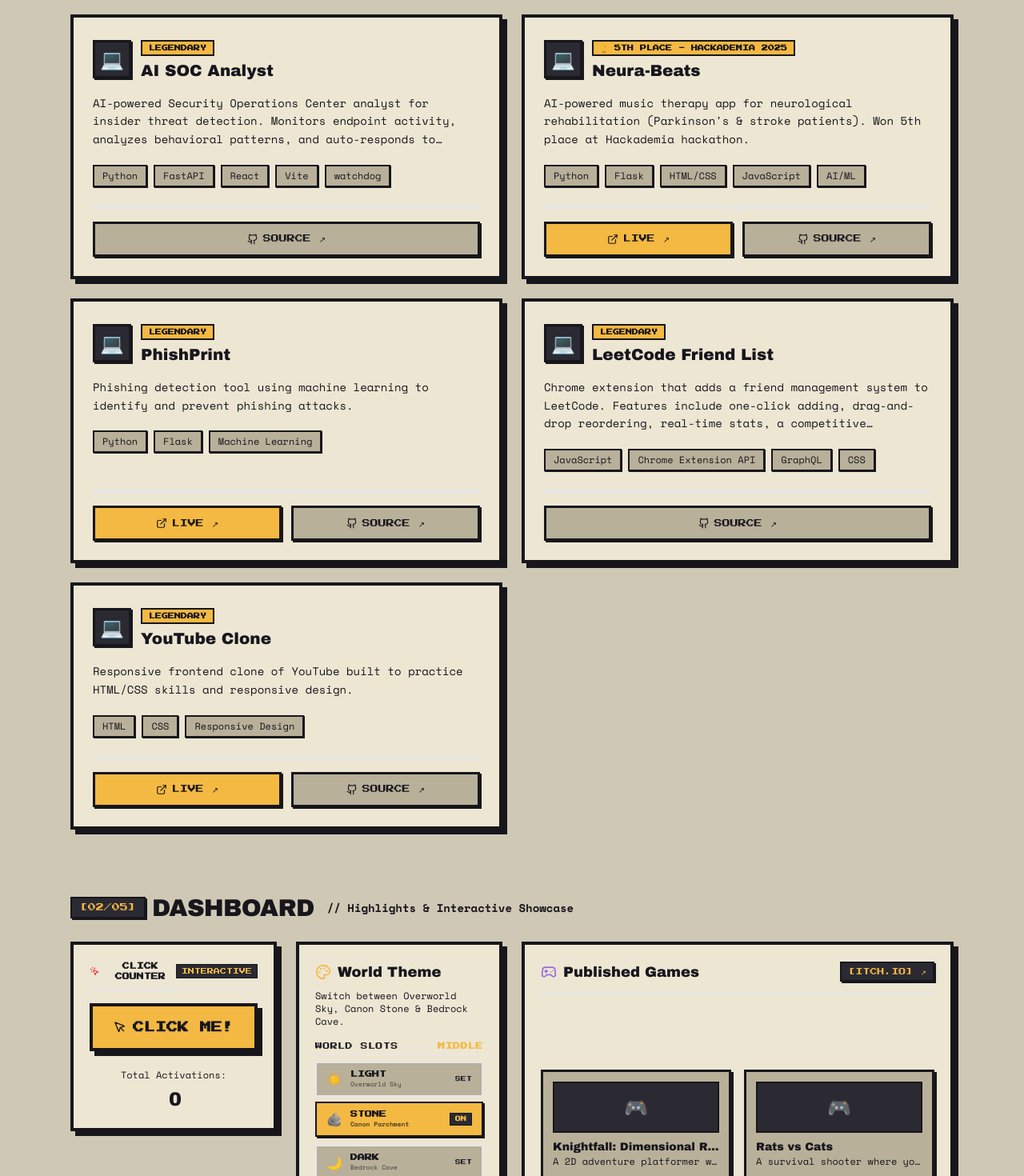
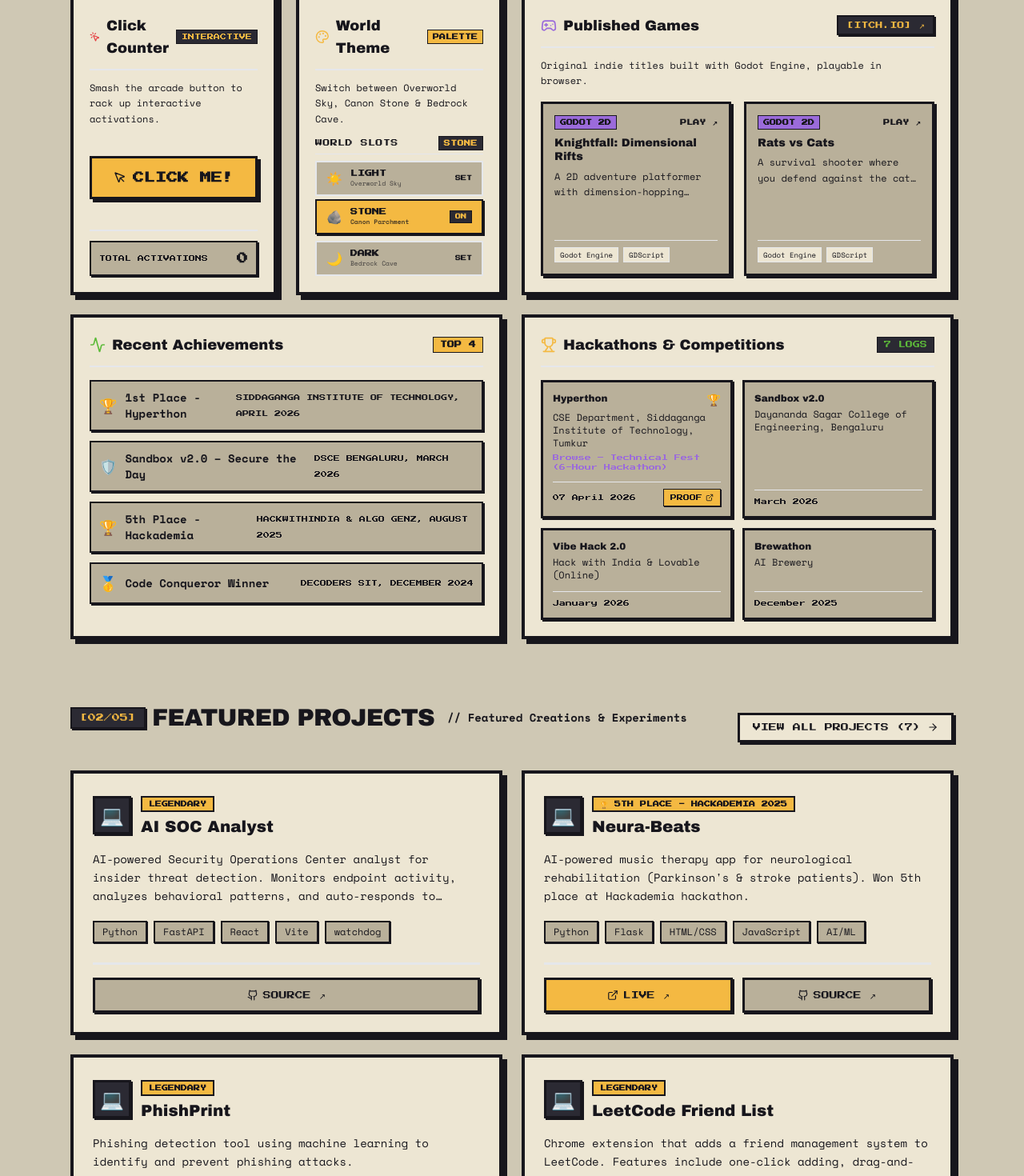
Before and after one commit to Aditya-J07/portfolio, a React (Vite) app: page / in a window 1280 px wide. Shown: the part 960-2430 px from the top of the page at 80% size. Built offline with nearby package versions, Linux system fonts and the light colour scheme.

Commit message:
feat(home): move dashboard above featured projects and redesign clicker, theme, and game cards

```diff
--- a/src/components/ClickCounter.tsx
+++ b/src/components/ClickCounter.tsx
@@ -32,41 +32,52 @@
   };
 
   return (
-    <div className="bg-surface-1 border-4 border-border p-5 text-center shadow-brutal">
-      <div className="flex items-center justify-between mb-4 border-b-2 border-border/30 pb-2">
-        <span className="font-pixel text-[9px] uppercase text-ink flex items-center gap-1.5 font-bold">
-          <MousePointerClick className="text-accent-red w-4 h-4" />
-          Click Counter
-        </span>
+    <div className="h-full bg-surface-1 border-4 border-border p-5 shadow-brutal flex flex-col justify-between">
+      <div>
+        <div className="flex items-center justify-between pb-3 border-b-2 border-border/30 mb-3">
+          <div className="flex items-center gap-2 font-heading text-lg text-ink">
+            <MousePointerClick size={20} className="text-accent-red" />
+            <span>Click Counter</span>
+          </div>
           <span className="font-pixel text-[8px] bg-surface-deep text-accent-yellow px-1.5 py-0.5 border border-border">
             INTERACTIVE
           </span>
         </div>
+        <p className="font-body text-xs text-ink/80 mb-3 leading-relaxed">
+          Smash the arcade button to rack up interactive activations.
+        </p>
+      </div>
 
+      <div className="my-auto py-3">
         <button
           type="button"
           onClick={handleClick}
-        className={`w-full py-4 min-h-[52px] font-pixel text-xs sm:text-sm uppercase font-bold border-4 border-border transition-all select-none cursor-crosshair flex items-center justify-center gap-2 ${
+          className={`w-full py-3.5 px-4 font-pixel text-xs sm:text-sm uppercase font-bold border-3 border-border transition-all select-none cursor-pointer flex items-center justify-center gap-2 ${
             isAnimating
               ? 'bg-accent-green text-accent-ink translate-x-1 translate-y-1 shadow-none'
-            : 'bg-accent-yellow text-accent-ink shadow-brutal hover:-translate-y-0.5'
+              : 'bg-accent-yellow text-accent-ink shadow-[4px_4px_0px_var(--shadow)] hover:-translate-y-0.5 active:translate-x-0.5 active:translate-y-0.5'
           }`}
         >
           <MousePointer className="w-4 h-4" />
-        CLICK ME!
+          <span>CLICK ME!</span>
         </button>
+      </div>
 
+      <div className="pt-3 border-t-2 border-border/20 mt-auto">
         <motion.div
           key={clicks}
-        initial={{ scale: 1.15 }}
+          initial={{ scale: 1.08 }}
           animate={{ scale: 1 }}
-        className="mt-4 font-mono"
+          className="bg-surface-2 border-2 border-border p-2.5 shadow-[2px_2px_0px_var(--shadow)] flex items-center justify-between"
         >
-        <span className="text-ink/80 text-xs">Total Activations: </span>
-        <span className="text-2xl font-heading text-ink ml-1 block mt-1">
+          <span className="font-pixel text-[8px] uppercase text-ink/70">
+            Total Activations
+          </span>
+          <span className="font-pixel text-sm text-accent-ink font-bold">
             {clicks.toLocaleString()}
           </span>
         </motion.div>
       </div>
+    </div>
   );
 }
--- a/src/components/ThemeSelector.tsx
+++ b/src/components/ThemeSelector.tsx
@@ -15,15 +15,18 @@
 
 export default function ThemeSelector() {
   const { theme, setTheme } = useTheme();
+  const currentTheme = THEMES.find((t) => t.id === theme) || THEMES[1];
 
   return (
-    <div className="space-y-2 w-full">
+    <div className="space-y-2 w-full mt-auto">
       <div className="font-pixel text-[9px] text-ink/70 uppercase tracking-wider flex items-center justify-between pb-1 border-b border-border/20">
         <span>World Slots</span>
-        <span className="text-accent-yellow font-bold uppercase">{theme}</span>
+        <span className="font-pixel text-[8px] bg-surface-deep text-accent-yellow px-1.5 py-0.5 border border-border font-bold">
+          {currentTheme.name}
+        </span>
       </div>
 
-      <div className="space-y-2">
+      <div className="space-y-1.5">
         {THEMES.map((t) => {
           const isActive = theme === t.id;
           return (
@@ -52,11 +55,11 @@
               </div>
 
               {isActive ? (
-                <span className="font-pixel text-[7px] bg-surface-deep text-accent-yellow px-1.5 py-0.5 border border-border shrink-0 ml-1">
+                <span className="font-pixel text-[7px] bg-surface-deep text-accent-yellow px-1.5 py-0.5 border border-border shrink-0 ml-1 font-bold">
                   ON
                 </span>
               ) : (
-                <span className="font-pixel text-[7px] text-ink/40 shrink-0 ml-1">
+                <span className="font-pixel text-[7px] text-ink/40 shrink-0 ml-1 font-bold">
                   SET
                 </span>
               )}
--- a/src/pages/Home.tsx
+++ b/src/pages/Home.tsx
@@ -195,36 +195,10 @@
       <Marquee />
 
       {/* ====================================================================
-          FEATURED PROJECTS (THE CHEST)
-          ==================================================================== */}
-      <section>
-        <div className="flex flex-col sm:flex-row sm:items-center justify-between gap-4 mb-6">
-          <SectionLabel
-            slot="[01/05]"
-            title="Featured Projects"
-            subtitle="Featured Creations & Experiments"
-          />
-          <Link
-            to="/projects"
-            className="px-4 py-2 bg-surface-1 text-ink border-3 border-border font-pixel text-[10px] uppercase flex items-center gap-2 hover:bg-accent-yellow hover:text-accent-ink hover:-translate-y-0.5 transition-all shadow-brutal-sm self-start sm:self-auto"
-          >
-            <span>View All Projects ({projects.length})</span>
-            <ArrowRight className="w-3.5 h-3.5" />
-          </Link>
-        </div>
-
-        <div className="grid md:grid-cols-2 gap-6">
-          {featuredProjects.map((project, index) => (
-            <ProjectCard key={project.id} project={project} index={index} />
-          ))}
-        </div>
-      </section>
-
-      {/* ====================================================================
           DASHBOARD BENTO GRID (CLICKER, THEME, GAMES, ACHIEVEMENTS, HACKATHONS)
           ==================================================================== */}
       <section>
-        <SectionLabel slot="[02/05]" title="Dashboard" subtitle="Highlights & Interactive Showcase" />
+        <SectionLabel slot="[01/05]" title="Dashboard" subtitle="Highlights & Interactive Showcase" />
 
         <div className="grid grid-cols-1 sm:grid-cols-2 lg:grid-cols-4 gap-6 items-stretch">
           {/* Box 1: Stats Clicker */}
@@ -233,13 +207,18 @@
           </div>
 
           {/* Box 2: Theme Selector */}
-          <div className="bg-surface-1 border-4 border-border p-5 shadow-brutal lg:col-span-1 flex flex-col justify-between">
+          <div className="bg-surface-1 border-4 border-border p-5 shadow-brutal lg:col-span-1 flex flex-col justify-between h-full">
             <div>
-              <div className="flex items-center gap-2 font-heading text-lg text-ink mb-2">
+              <div className="flex items-center justify-between pb-3 border-b-2 border-border/30 mb-3">
+                <div className="flex items-center gap-2 font-heading text-lg text-ink">
                   <Palette size={20} className="text-accent-yellow" />
                   <span>World Theme</span>
                 </div>
-              <p className="font-body text-xs text-ink/80 mb-4">
+                <span className="font-pixel text-[8px] bg-accent-yellow text-accent-ink px-1.5 py-0.5 border border-border font-bold">
+                  PALETTE
+                </span>
+              </div>
+              <p className="font-body text-xs text-ink/80 mb-3 leading-relaxed">
                 Switch between Overworld Sky, Canon Stone & Bedrock Cave.
               </p>
             </div>
@@ -247,8 +226,9 @@
           </div>
 
           {/* Box 3: Games Highlight */}
-          <div className="bg-surface-1 border-4 border-border p-5 shadow-brutal sm:col-span-2 lg:col-span-2 flex flex-col justify-between">
-            <div className="flex items-center justify-between pb-3 border-b-2 border-border/30 mb-4">
+          <div className="bg-surface-1 border-4 border-border p-5 shadow-brutal sm:col-span-2 lg:col-span-2 flex flex-col justify-between h-full">
+            <div>
+              <div className="flex items-center justify-between pb-3 border-b-2 border-border/30 mb-3">
                 <div className="flex items-center gap-2 font-heading text-lg text-ink">
                   <Gamepad2 size={20} className="text-accent-purple" />
                   <span>Published Games</span>
@@ -257,28 +237,53 @@
                   href="https://prolly-adi.itch.io/"
                   target="_blank"
                   rel="noopener noreferrer"
-                className="font-pixel text-[9px] uppercase px-2 py-1 bg-surface-deep text-accent-yellow border-2 border-border shadow-[2px_2px_0px_var(--shadow)] hover:bg-accent-yellow hover:text-accent-ink transition-colors"
+                  className="font-pixel text-[9px] uppercase px-2.5 py-1 bg-surface-deep text-accent-yellow border-2 border-border shadow-[2px_2px_0px_var(--shadow)] hover:bg-accent-yellow hover:text-accent-ink transition-colors"
                 >
                   [itch.io] ↗
                 </a>
               </div>
+              <p className="font-body text-xs text-ink/80 mb-4 leading-relaxed">
+                Original indie titles built with Godot Engine, playable in browser.
+              </p>
+            </div>
 
-            <div className="grid grid-cols-1 sm:grid-cols-2 gap-4">
+            <div className="grid grid-cols-1 sm:grid-cols-2 gap-4 flex-1">
               {games.slice(0, 2).map((game) => (
                 <a
                   key={game.id}
                   href={game.playUrl}
                   target="_blank"
                   rel="noopener noreferrer"
-                  className="block p-3 bg-surface-2 border-3 border-border shadow-[3px_3px_0px_var(--shadow)] hover:bg-accent-yellow hover:text-accent-ink transition-all group"
+                  className="flex flex-col justify-between p-3.5 bg-surface-2 border-3 border-border shadow-[3px_3px_0px_var(--shadow)] hover:bg-surface-1 hover:border-focus hover:-translate-y-1 transition-all group"
                 >
-                  <div className="h-16 bg-surface-deep border-2 border-border mb-2 flex items-center justify-center text-2xl group-hover:scale-105 transition-transform">
-                    🎮
+                  <div>
+                    <div className="flex items-center justify-between gap-2 mb-2">
+                      <span className="font-pixel text-[8px] bg-accent-purple text-accent-ink px-1.5 py-0.5 border border-border font-bold">
+                        GODOT 2D
+                      </span>
+                      <span className="font-pixel text-[8px] text-ink/60 group-hover:text-ink flex items-center gap-0.5 font-bold">
+                        PLAY ↗
+                      </span>
                     </div>
-                  <div className="font-heading text-sm text-ink truncate group-hover:text-accent-ink">
+
+                    <div className="font-heading text-sm text-ink group-hover:text-focus transition-colors leading-tight mb-1.5">
                       {game.name}
                     </div>
-                  <div className="font-body text-xs text-ink/80 truncate">{game.description}</div>
+                    <p className="font-body text-xs text-ink/80 line-clamp-2 leading-relaxed mb-3">
+                      {game.description}
+                    </p>
+                  </div>
+
+                  <div className="flex flex-wrap gap-1.5 pt-2 border-t border-border/20 mt-auto">
+                    {game.tech.map((t) => (
+                      <span
+                        key={t}
+                        className="font-mono text-[9px] px-1.5 py-0.5 bg-surface-1 text-ink border border-border/60"
+                      >
+                        {t}
+                      </span>
+                    ))}
+                  </div>
                 </a>
               ))}
             </div>
@@ -369,6 +374,32 @@
           </div>
         </div>
       </section>
+
+      {/* ====================================================================
+          FEATURED PROJECTS (THE CHEST)
+          ==================================================================== */}
+      <section>
+        <div className="flex flex-col sm:flex-row sm:items-center justify-between gap-4 mb-6">
+          <SectionLabel
+            slot="[02/05]"
+            title="Featured Projects"
+            subtitle="Featured Creations & Experiments"
+          />
+          <Link
+            to="/projects"
+            className="px-4 py-2 bg-surface-1 text-ink border-3 border-border font-pixel text-[10px] uppercase flex items-center gap-2 hover:bg-accent-yellow hover:text-accent-ink hover:-translate-y-0.5 transition-all shadow-brutal-sm self-start sm:self-auto"
+          >
+            <span>View All Projects ({projects.length})</span>
+            <ArrowRight className="w-3.5 h-3.5" />
+          </Link>
+        </div>
+
+        <div className="grid md:grid-cols-2 gap-6">
+          {featuredProjects.map((project, index) => (
+            <ProjectCard key={project.id} project={project} index={index} />
+          ))}
+        </div>
+      </section>
     </div>
   );
 }
```
Lines whose indentation alone changed are shown as unchanged.
